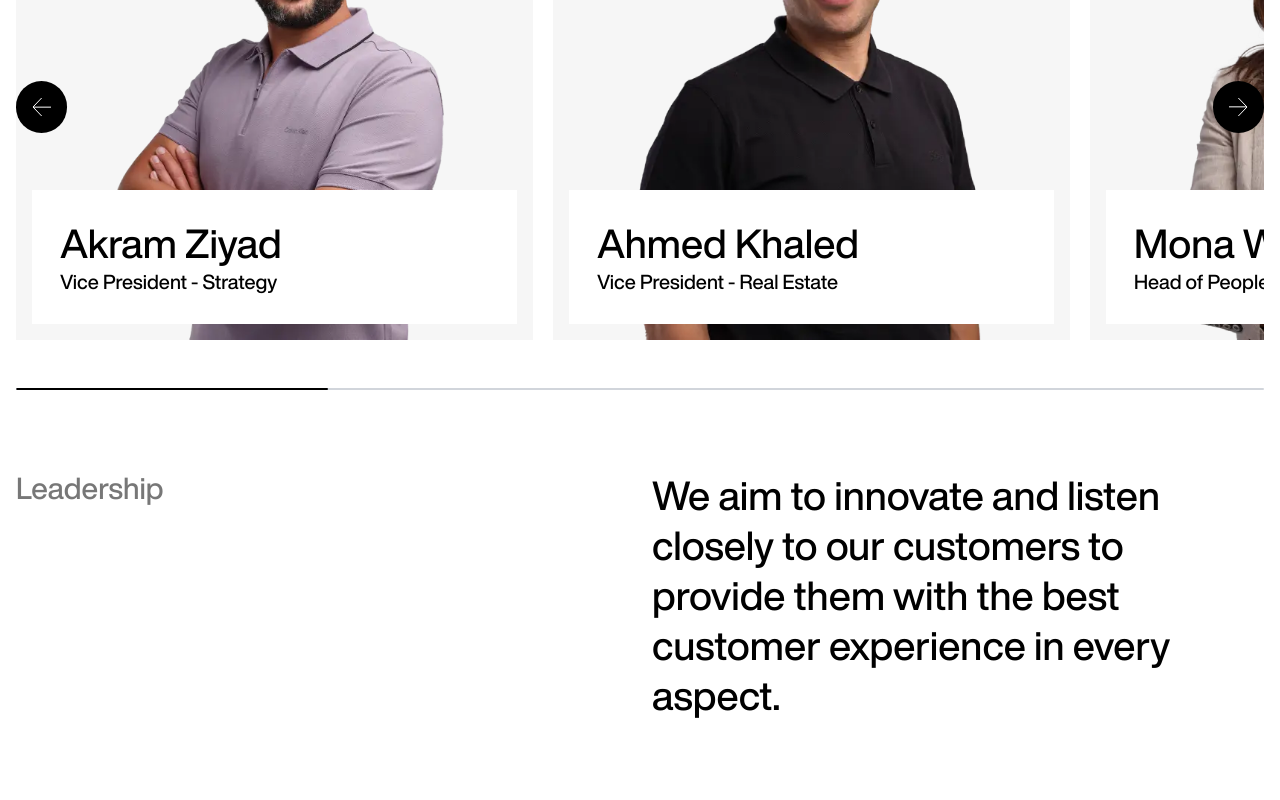
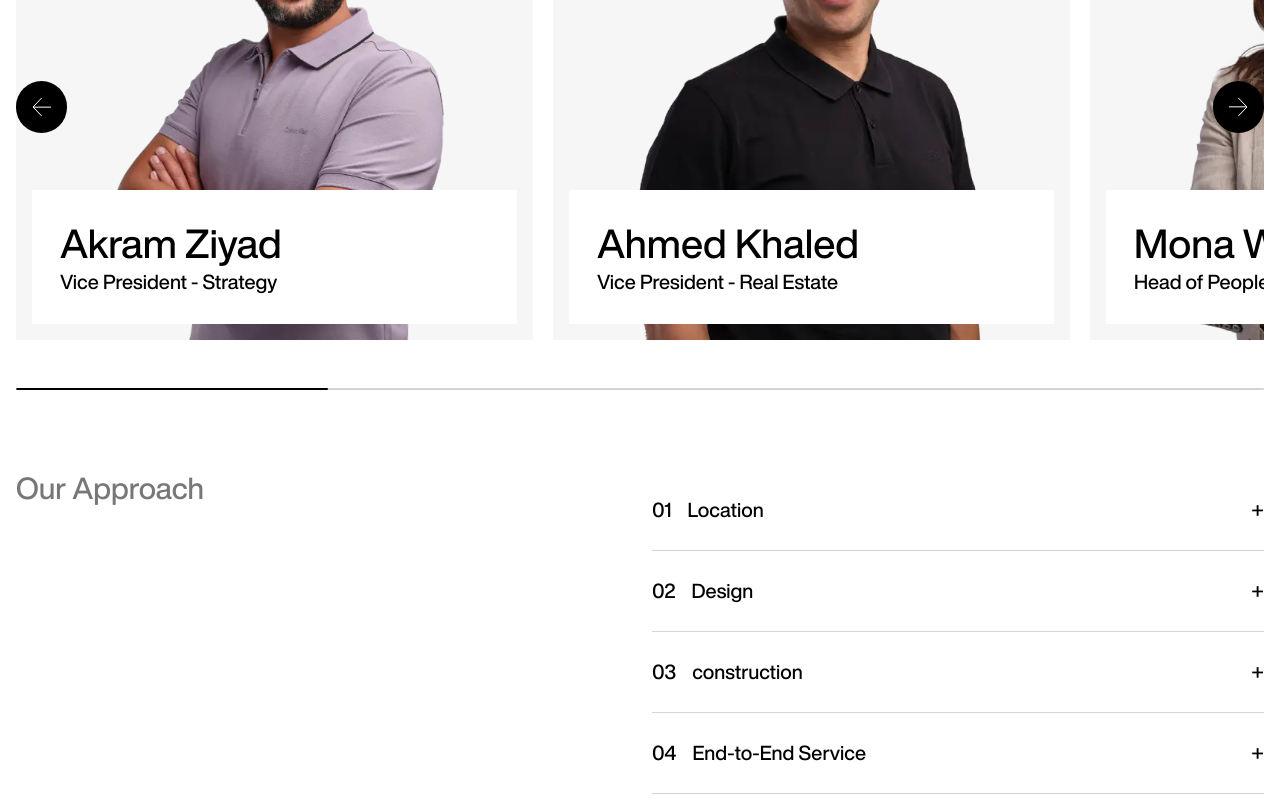
Before and after one commit to Ahmedd26/G-development, a Next.js app: page / in a window 1280 px wide. Shown: the part 2651-3451 px from the top of the page. Before the commit the page ends 3411 px from the top, so only its background shows below. Built offline with nearby package versions, Linux system fonts and the light colour scheme.

Commit message:
Created Accordion component and added OurApproachSection, installed GSAP for simple animations at the accordion component

```diff
--- a/app/page.tsx
+++ b/app/page.tsx
@@ -1,5 +1,6 @@
 import HeroSection from "@/components/sections/HeroSection";
 import LeadershipSection from "@/components/sections/LeadershipSection";
+import OurApproachSection from "@/components/sections/OurApproachSection";
 import OurLeaders from "@/components/sections/OurLeaders";
 import OurStory from "@/components/sections/OurStory";
 import StatOverview from "@/components/sections/StatOverview";
@@ -12,7 +13,7 @@ export default function page() {
       <StatOverview />
       <LeadershipSection />
       <OurLeaders />
-      <LeadershipSection />
+      <OurApproachSection />
     </>
   );
 }
--- /dev/null
+++ b/components/sections/OurApproachSection.tsx
@@ -0,0 +1,39 @@
+import SectionTitle from "@/components/ui/SectionTitle";
+import Stack from "@/components/ui/Stack";
+import Accordion, {
+  type AccordionData,
+} from "@/components/ui/Accordion/Accordion";
+
+const data: AccordionData[] = [
+  {
+    heading: "Location",
+    content:
+      "Location serves as the foundation upon which we curate remarkable living spaces. We rigorously evaluate each plot we choose, with a focus on accessibility, convenience, and potential for growth. Our strategic selection spans diverse areas across the city, guaranteeing you the best of every neighborhood.",
+  },
+  {
+    heading: "Design",
+    content:
+      "The accordion component delivers large amounts of content in a small space through progressive disclosure. The user gets key details about the underlying content and can choose to expand that content within the constraints of the accordion.",
+  },
+  {
+    heading: "construction",
+    content:
+      "The accordion component delivers large amounts of content in a small space through progressive disclosure. The user gets key details about the underlying content and can choose to expand that content within the constraints of the accordion.",
+  },
+  {
+    heading: "End-to-End Service",
+    content:
+      "The accordion component delivers large amounts of content in a small space through progressive disclosure. The user gets key details about the underlying content and can choose to expand that content within the constraints of the accordion.",
+  },
+];
+
+export default function OurApproachSection() {
+  return (
+    <Stack className="mx-auto max-w-container px-4 py-10">
+      <SectionTitle>Our approach</SectionTitle>
+      <div className="">
+        <Accordion data={data} />
+      </div>
+    </Stack>
+  );
+}
--- /dev/null
+++ b/components/ui/Accordion/Accordion.tsx
@@ -0,0 +1,35 @@
+"use client";
+import { useState } from "react";
+import AccordionItem from "@/components/ui/Accordion/AccordionItem";
+
+export interface AccordionData {
+  heading: string;
+  content: string;
+}
+
+interface AccordionProps {
+  data: AccordionData[];
+}
+
+export default function Accordion({ data }: AccordionProps) {
+  const [openIndex, setOpenIndex] = useState<number | null>(null);
+
+  const toggleItem = (index: number) => {
+    setOpenIndex(openIndex === index ? null : index);
+  };
+
+  return (
+    <div className="w-full">
+      {data.map((item, index) => (
+        <AccordionItem
+          key={index}
+          index={index}
+          heading={item.heading}
+          content={item.content}
+          isOpen={openIndex === index}
+          toggleItem={() => toggleItem(index)}
+        />
+      ))}
+    </div>
+  );
+}
--- /dev/null
+++ b/components/ui/Accordion/AccordionItem.tsx
@@ -0,0 +1,63 @@
+import { useRef, useEffect } from "react";
+import { gsap } from "gsap";
+
+interface AccordionItemProps {
+  index: number;
+  heading: string;
+  content: string;
+  isOpen: boolean;
+  toggleItem: () => void;
+}
+
+export default function AccordionItem({
+  index,
+  heading,
+  content,
+  isOpen,
+  toggleItem,
+}: AccordionItemProps) {
+  const contentRef = useRef<HTMLDivElement>(null);
+  const contentInnerRef = useRef<HTMLDivElement>(null);
+
+  useEffect(() => {
+    if (contentRef.current && contentInnerRef.current) {
+      if (isOpen) {
+        gsap.to(contentRef.current, {
+          height: contentInnerRef.current.offsetHeight,
+          duration: 0.3,
+          ease: "power2.out",
+        });
+      } else {
+        gsap.to(contentRef.current, {
+          height: 0,
+          duration: 0.3,
+          ease: "power2.out",
+        });
+      }
+    }
+  }, [isOpen]);
+
+  return (
+    <div className="border-b border-gray-300">
+      <button
+        className="flex w-full items-center justify-between py-6"
+        onClick={toggleItem}
+      >
+        <div className="flex items-center">
+          <span className="me-4 text-xl font-medium">
+            {String(index + 1).padStart(2, "0")}
+          </span>
+          <h3 className="text-xl font-medium">{heading}</h3>
+        </div>
+        <span className="ms-6 flex-shrink-0 text-2xl">
+          {isOpen ? "-" : "+"}
+        </span>
+      </button>
+      <div ref={contentRef} className="overflow-hidden" style={{ height: 0 }}>
+        <div ref={contentInnerRef} className="pb-6 pt-4">
+          <p className="text-base font-light">{content}</p>
+        </div>
+      </div>
+    </div>
+  );
+}
--- a/package.json
+++ b/package.json
@@ -12,6 +12,7 @@
   },
   "dependencies": {
     "@next/font": "^14.2.15",
+    "gsap": "^3.12.7",
     "next": "15.1.7",
     "react": "^19.0.0",
     "react-dom": "^19.0.0",
```
Also changed, not shown: 1 other file (tests, documents, lock files or other folders).
